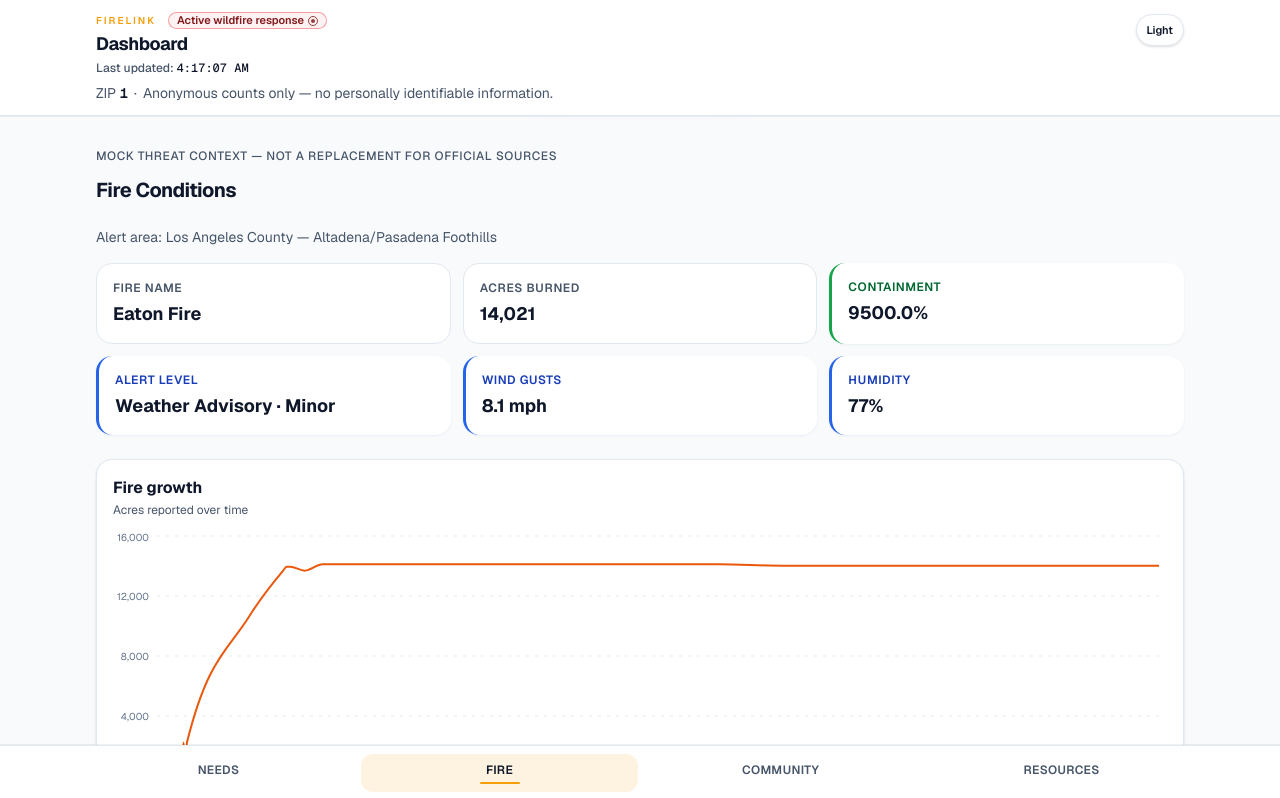
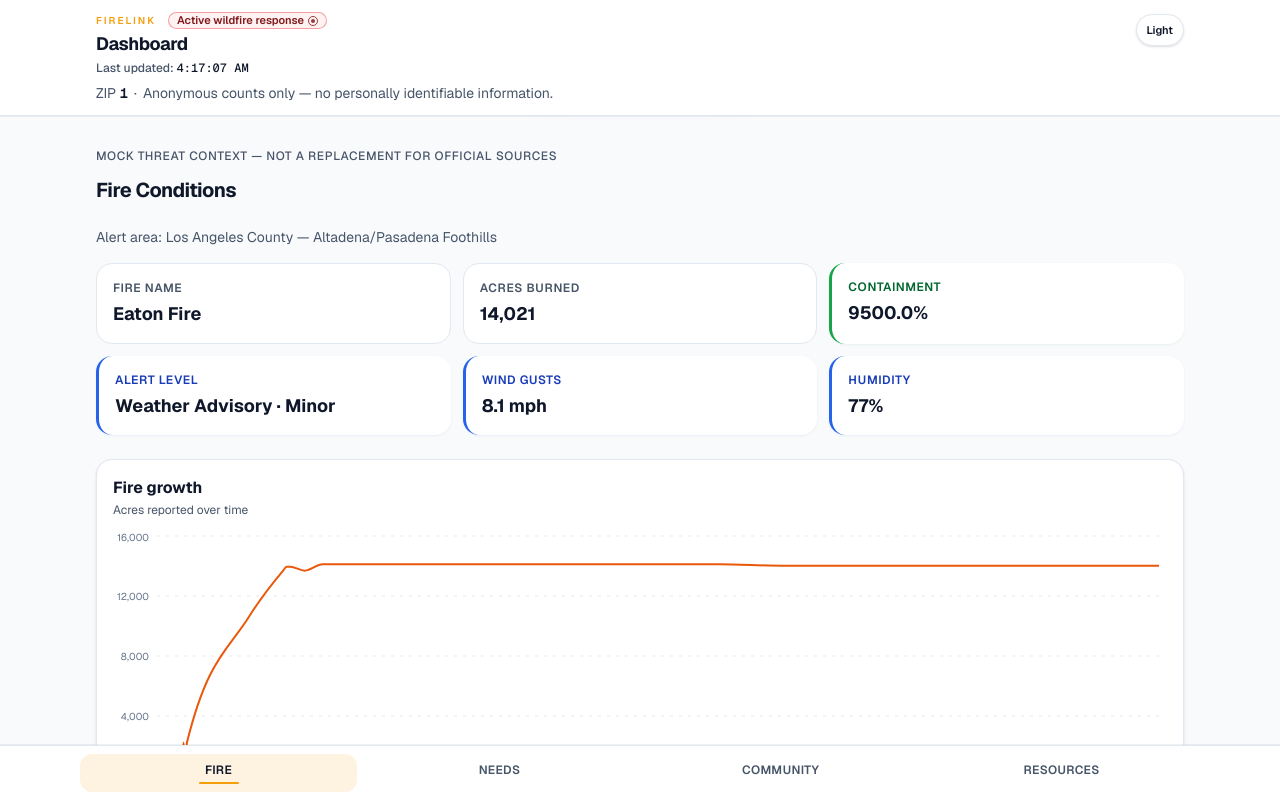
Before and after one commit to Adelina805/firelink, a Next.js app: page /dashboard/1/fire in a window 1280 px wide. Shown: the top 798 px of the page. Built offline with nearby package versions, Linux system fonts and the light colour scheme.

Commit message:
fix: reorder navigation items in DashboardBottomNav to ensure "Needs" section appears correctly

```diff
--- a/src/components/DashboardBottomNav.tsx
+++ b/src/components/DashboardBottomNav.tsx
@@ -13,8 +13,8 @@ type NavItem = {
 function buildNav(zip: string): NavItem[] {
   const base = `/dashboard/${zip}`;
   return [
+    { href: `${base}/fire`, label: "Fire", shortLabel: "Fire" },
     { href: `${base}/needs`, label: "Needs", shortLabel: "Needs" },
-    { href: `${base}/fire`, label: "Fire", shortLabel: "Fire" },
     { href: `${base}/households`, label: "Community", shortLabel: "Comm." },
     { href: `${base}/resources`, label: "Resources", shortLabel: "Res." },
   ];
```
